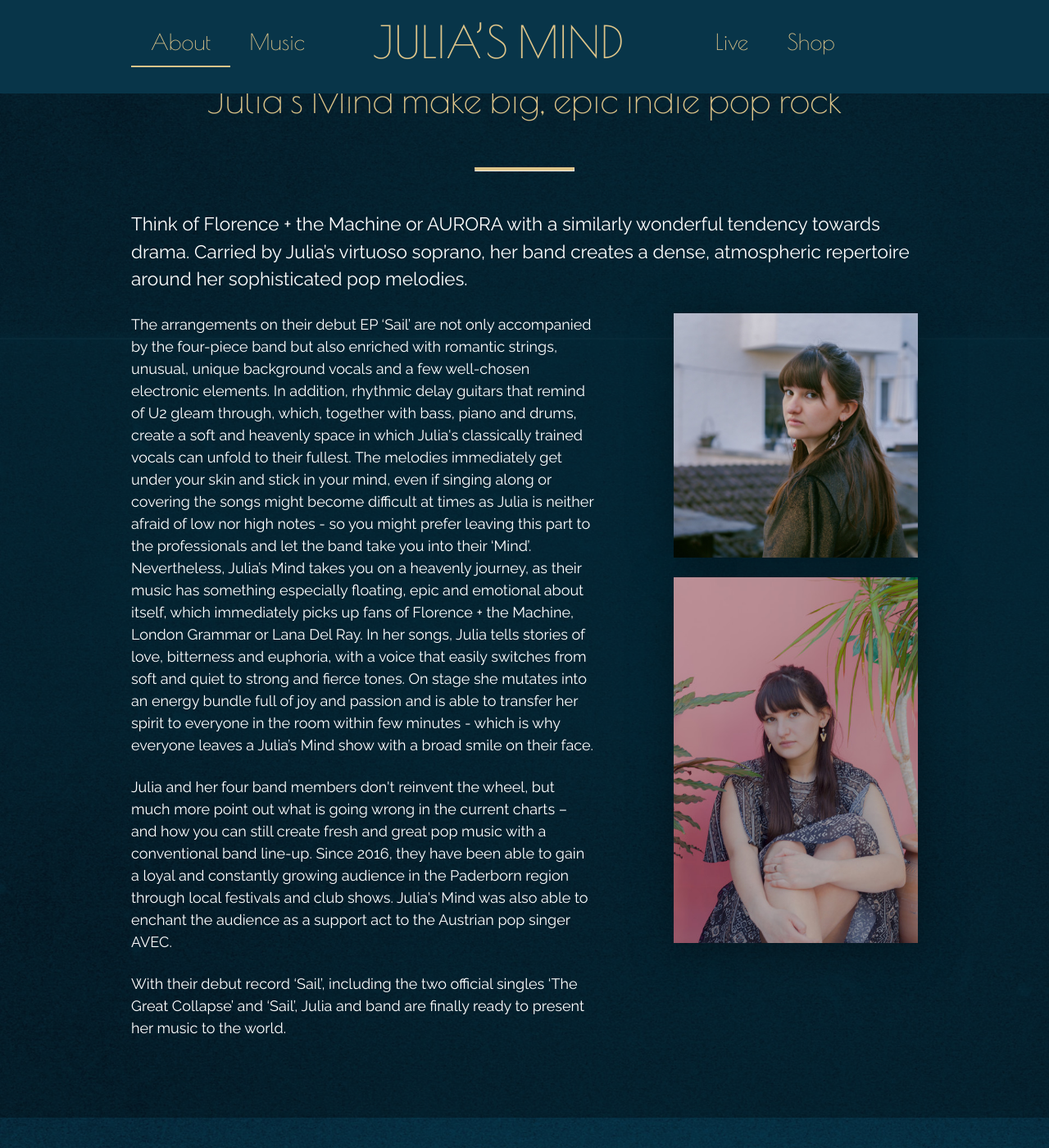
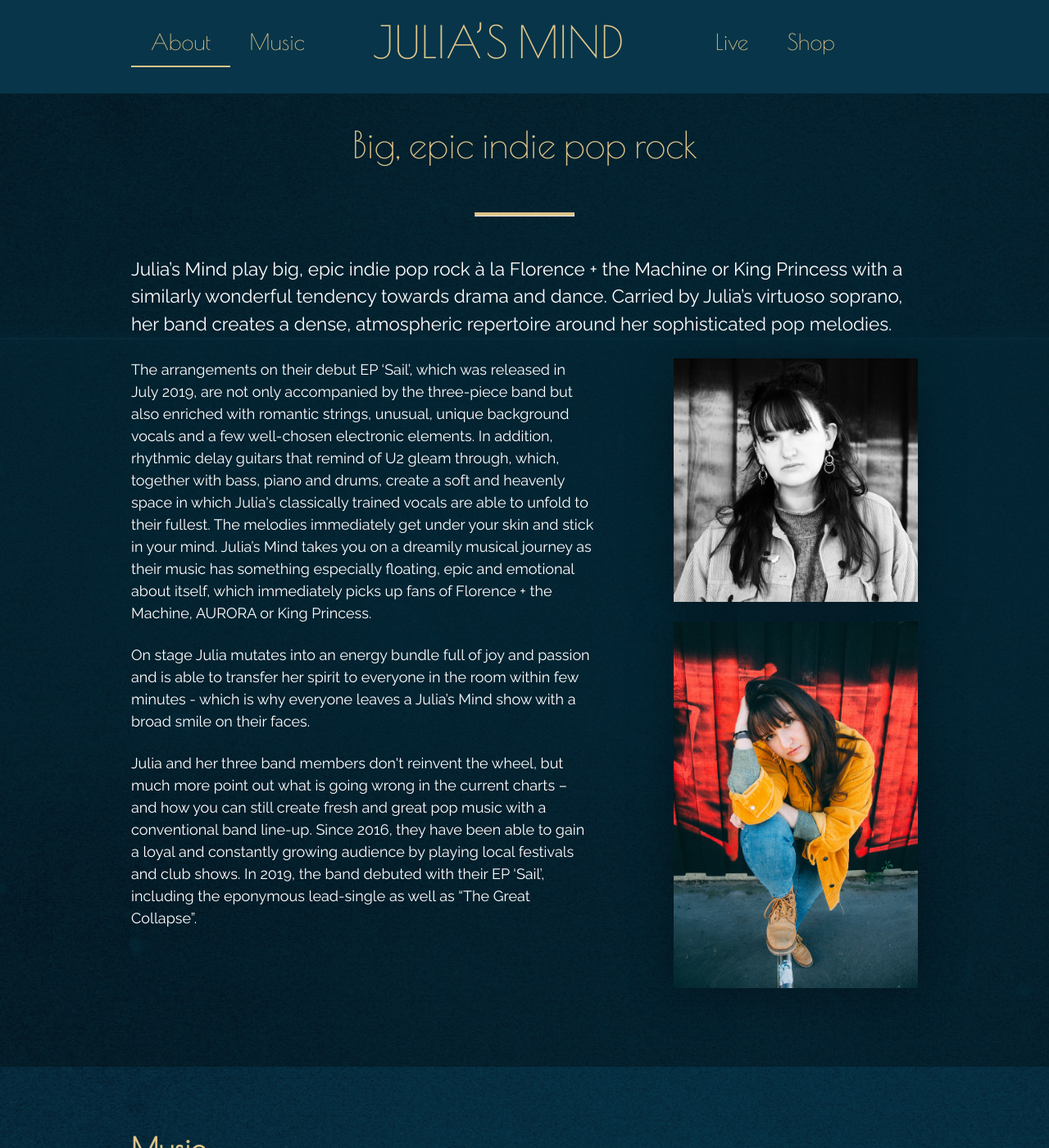
Before and after one commit to chbach/juliasmind, a Jekyll site: the page built from index.html, in a window 1280 px wide and 1400 px high, scrolled down 866 px. Shown: the whole window at 82% size. Built offline with Jekyll 4.4.1, drawn with Linux system fonts in a browser that asks for light colours; nearby versions of some CDN libraries; a script that is not in the unit is left out; some of the changed text lies outside the part shown.

Commit message:
update content

```diff
--- a/_layouts/default.html
+++ b/_layouts/default.html
@@ -11,6 +11,7 @@
 		<link href="//fonts.googleapis.com/css?family=Poiret+One|Raleway:400,400i,700&display=swap" rel="stylesheet">
 		<link rel="stylesheet" href="{{ "/css/main.css" | prepend: site.baseurl }}">
 		<script src="https://kit.fontawesome.com/cbba91e3d0.js"></script>
+		<script src="https://identity.netlify.com/v1/netlify-identity-widget.js"></script>
 	</head>
 	<body>
 	{{ content }}
--- a/index.html
+++ b/index.html
@@ -47,8 +47,8 @@
                 </figure>
             </div><!--
             --><div class="grid__item one-half portable--one-whole">
-                <h1 class="header__title">Sail EP Out Now</h1>
-                <p class="lead landmark">Listen to our debut EP on all streaming platforms.</p>
+                <h1 class="header__title">New Music<br> Out Now!</h1>
+                <p class="lead landmark">03/09/2021 · Listen to our new single <a href="https://open.spotify.com/track/3gXX09LFjliYPTEeAyOnR5?si=73db4bdd21714d11" target="_blank">on Spotify</a>.</p>
                 <p>
                     <iframe src="https://open.spotify.com/follow/1/?uri=spotify:artist:0Ejp7Zvkb4vLHZEJZdXlIT&size=detail&theme=dark" width="220" height="56" scrolling="no" frameborder="0" style="border:none; overflow:hidden;" allowtransparency="true"></iframe>
                 </p>
@@ -65,10 +65,10 @@
     <div class="centered">
         <div class="grid">
             <div class="grid__item one-whole">
-                <h2 class="h2--lead">Julia’s Mind make big, epic indie pop rock</h2>
+                <h2 class="h2--lead">Big, epic indie pop rock</h2>
                 <hr>
                 <p class="lead">
-                    Think of Florence + the Machine or AURORA with a similarly wonderful tendency towards drama. Carried by Julia’s virtuoso soprano, her band creates a dense, atmospheric repertoire around her sophisticated pop melodies.
+                    Julia’s Mind play big, epic indie pop rock à la Florence + the Machine or King Princess with a similarly wonderful tendency towards drama and dance. Carried by Julia’s virtuoso soprano, her band creates a dense, atmospheric repertoire around her sophisticated pop melodies.
                 </p>
             </div>
         </div>
@@ -85,14 +85,12 @@
             </div>
             <div class="grid__item three-fifths portable--one-whole">
                 <p>
-                    The arrangements on their debut EP ‘Sail’ are not only accompanied by the four-piece band but also enriched with romantic strings, unusual, unique background vocals and a few well-chosen electronic elements. In addition, rhythmic delay guitars that remind of U2 gleam through, which, together with bass, piano and drums, create a soft and heavenly space in which Julia's classically trained vocals can unfold to their fullest. The melodies immediately get under your skin and stick in your mind, even if singing along or covering the songs might become difficult at times as Julia is neither afraid of low nor high notes - so you might prefer leaving this part to the professionals and let the band take you into their ‘Mind’. Nevertheless, Julia’s Mind takes you on a heavenly journey, as their music has something especially floating, epic and emotional about itself, which immediately picks up fans of Florence + the Machine, London Grammar or Lana Del Ray. In her songs, Julia tells stories of love, bitterness and euphoria, with a voice that easily switches from soft and quiet to strong and fierce tones.  On stage she mutates into an energy bundle full of joy and passion and is able to transfer her spirit to everyone in the room within few minutes - which is why everyone leaves a Julia’s Mind show with a broad smile on their face.
-                </p>
+                    The arrangements on their debut EP ‘Sail’, which was released in July 2019, are not only accompanied by the three-piece band but also enriched with romantic strings, unusual, unique background vocals and a few well-chosen electronic elements. In addition, rhythmic delay guitars that remind of U2 gleam through, which, together with bass, piano and drums, create a soft and heavenly space in which Julia's classically trained vocals are able to unfold to their fullest. The melodies immediately get under your skin and stick in your mind. Julia’s Mind takes you on a dreamily musical journey as their music has something especially floating, epic and emotional about itself, which immediately picks up fans of Florence + the Machine, AURORA or King Princess.</p>
                 <p>
-                    Julia and her four band members don't reinvent the wheel, but much more point out what is going wrong in the current charts – and how you can still create fresh and great pop music with a conventional band line-up. Since 2016, they have been able to gain a loyal and constantly growing audience in the Paderborn region through local festivals and club shows. Julia's Mind was also able to enchant the audience as a support act to the Austrian pop singer AVEC.
-                </p>
+                    On stage Julia mutates into an energy bundle full of joy and passion and is able
+                    to transfer her spirit to everyone in the room within few minutes - which is why everyone leaves a Julia’s Mind show with a broad smile on their faces.</p>
                 <p>
-                     With their debut record ‘Sail’, including the two official singles ‘The Great Collapse’ and ‘Sail’, Julia and band are finally ready to present her music to the world.
-                 </p>
+                    Julia and her three band members don't reinvent the wheel, but much more point out what is going wrong in the current charts – and how you can still create fresh and great pop music with a conventional band line-up. Since 2016, they have been able to gain a loyal and constantly growing audience by playing local festivals and club shows. In 2019, the band debuted with their EP ‘Sail’, including the eponymous lead-single as well as “The Great Collapse”.</p>
             </div>
         </div>
     </div>
@@ -105,6 +103,19 @@
             <div class="grid__item one-whole">
                 <h2 class="section__heading">Music</h2>
             </div>
+            <div class="grid__item one-half portable--one-whole landmark">
+                <iframe src="https://open.spotify.com/embed/track/3gXX09LFjliYPTEeAyOnR5?theme=0" width="100%" height="380" frameBorder="0" allowtransparency="true" allow="encrypted-media"></iframe>
+            </div>
+            <div class="grid__item one-half portable--one-whole">
+                <h2 class="indent">New Music 2021</h2>
+                <ol class="landmark">
+                    <li>Can’t Get Better Than This <em class="muted indent--small">3:38</em></li>
+                </ol>
+                <p class="indent muted">
+                    “Can’t Get Better Than This” is an energetic, fun, and lighthearted feel-good-song that describes returning to a place of happiness and to a person you've missed. The band creates a musical space in which you can escape reality – it feels like riding out of the pandemic in a friend’s cabriolet and just having a good time. In short, it's all about good vibes and enjoying life.
+                </p>
+            </div>
+            <hr>
             <div class="grid__item one-half portable--one-whole landmark">
                 <!-- <img src="/assets/img/cover.jpg" alt="Julia’s Mind Sail EP CD Cover"> -->
                 <iframe style="border: 0; width: 100%; max-width:470px; height: 460px;" src="https://bandcamp.com/EmbeddedPlayer/album=4265494785/size=large/bgcol=ffffff/linkcol=0687f5/minimal=true/transparent=true/" seamless><a href="https://juliasmind.bandcamp.com/album/sail-ep">Sail - EP by Julia&#39;s Mind</a></iframe>
@@ -130,6 +141,9 @@
                 <h2 class="section__heading">Music Videos</h2>
             </div>
             <div class="grid__item one-half portable--one-whole">
+                <iframe width="100%" height="270" src="https://www.youtube-nocookie.com/embed/w1YPztqQMQY" frameborder="0" allow="accelerometer; autoplay; encrypted-media; gyroscope; picture-in-picture" allowfullscreen></iframe>
+            </div>
+            <div class="grid__item one-half portable--one-whole">
                 <iframe width="100%" height="270" src="https://www.youtube-nocookie.com/embed/5MgkJBuFUGA" frameborder="0" allow="accelerometer; autoplay; encrypted-media; gyroscope; picture-in-picture" allowfullscreen></iframe>
             </div>
             <div class="grid__item one-half portable--one-whole">
@@ -138,27 +152,14 @@
             <div class="grid__item one-half portable--one-whole">
                 <iframe width="100%" height="270" src="https://www.youtube-nocookie.com/embed/TI8FXJyPYhg" frameborder="0" allow="accelerometer; autoplay; encrypted-media; gyroscope; picture-in-picture" allowfullscreen></iframe>
             </div>
-            <div class="grid__item one-half portable--one-whole">
-                <iframe width="100%" height="270" src="https://www.youtube-nocookie.com/embed/VbpWhWeDDy4" frameborder="0" allow="accelerometer; autoplay; encrypted-media; gyroscope; picture-in-picture" allowfullscreen></iframe>
-            </div>
         </div>
     </div>
 </section>
 
 <section class="section section--termine dark-bg" id="live">
     <div class="centered">
-        <div class="grid termine">
-            <div class="grid__item one-whole">
-                <h2 class="section__heading">Live</h2>
-            </div>
-            {% for t in site.data.termine %}
-            <div class="grid__item one-third portable--one-whole termine__item">
-                <strong class="termine__date">{{ t.date }}</strong><br>
-                <span class="termine__location">{{ t.location }}</span>
-                <span class="termine__info muted">{{ t.fest }}</span>
-            </div>
-            {% endfor %}
-        </div>
+        <a href="https://www.songkick.com/artists/9989159" class="songkick-widget" data-theme="dark" data-detect-style="true" data-background-color="transparent" data-locale="en">Julia’s Mind Live</a>
+        <script src="//widget.songkick.com/9989159/widget.js"></script>
     </div>
 </section>
 
```
Also changed, not shown: other parts of _layouts/default.html (+11 -0 lines), assets/img/cover.jpg, assets/img/julia-1.jpg, assets/img/julia-2.jpg, 2 other files.
